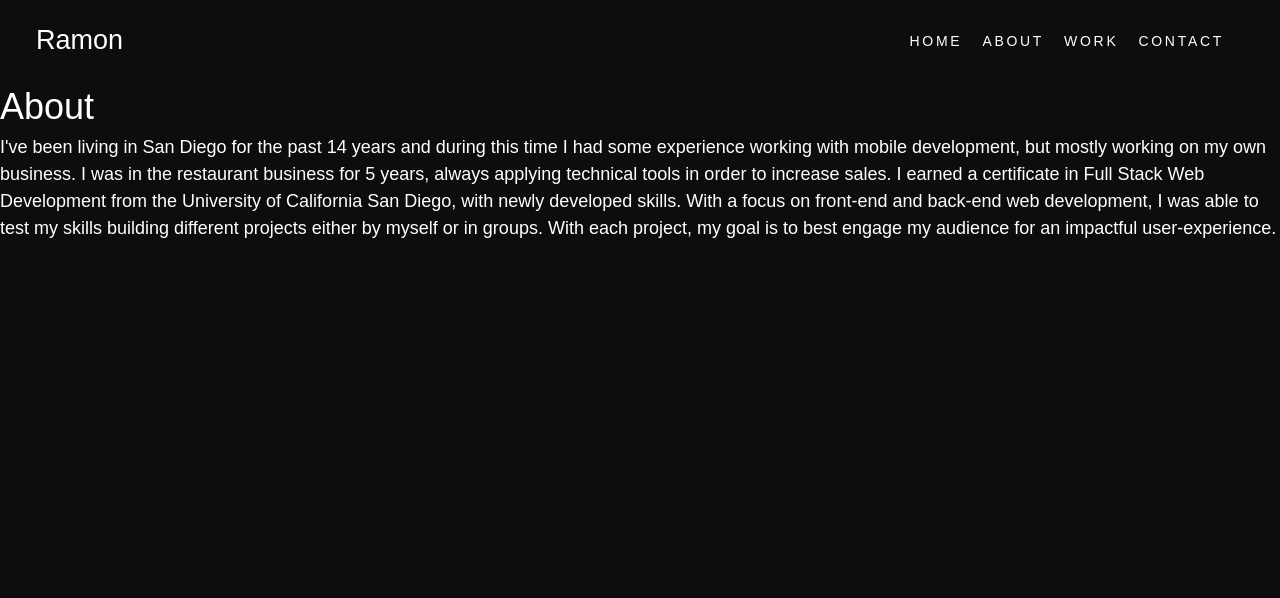
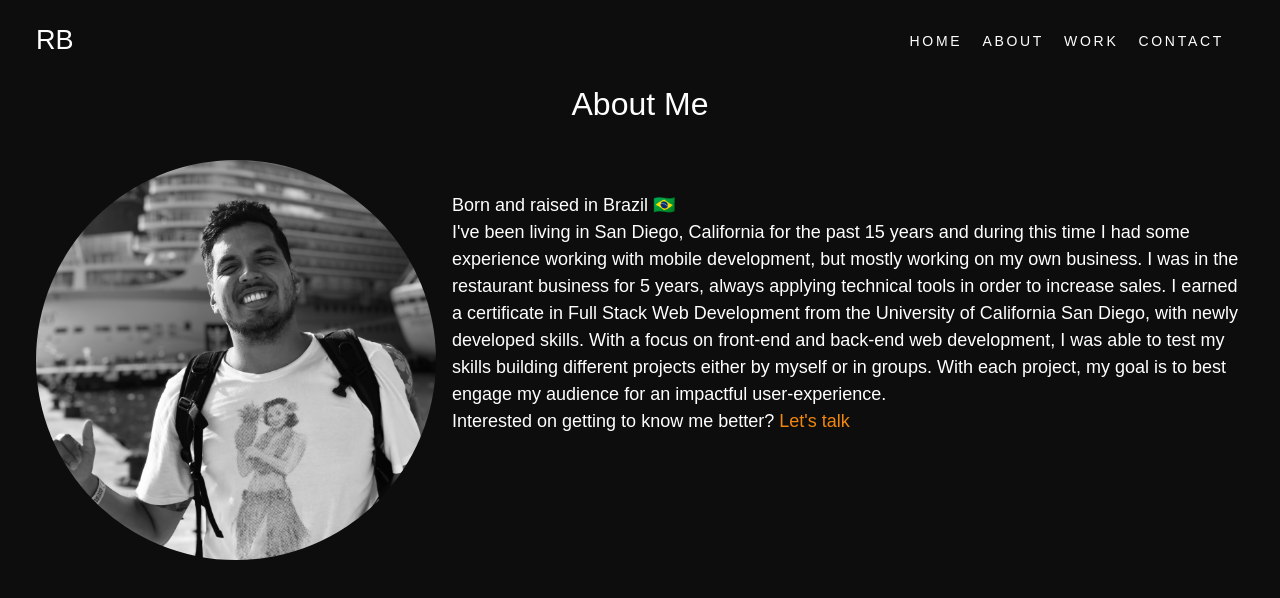
Before and after one commit to ramonpbarros/nextjs-portfolio, a Next.js app: page /about in a window 1280 px wide. Shown: the top 598 px of the page. Built offline with nearby package versions, Linux system fonts and the light colour scheme.

Commit message:
added about content

```diff
--- a/pages/about/about.module.scss
+++ b/pages/about/about.module.scss
@@ -0,0 +1,4 @@
+.link {
+  // color: hsl(var(--clr-orange-neon));
+  font-weight: bold;
+}
--- a/pages/about/index.js
+++ b/pages/about/index.js
@@ -1,4 +1,8 @@
 import Head from 'next/head';
+import Image from 'next/image';
+
+import Link from 'next/link';
+import styles from './about.module.scss'
 
 export default function About() {
   return (
@@ -6,19 +10,31 @@ export default function About() {
       <Head>
         <title>About</title>
       </Head>
-      <h1>About</h1>
-      <p>
-        I&#39;ve been living in San Diego for the past 14 years and during this
-        time I had some experience working with mobile development, but mostly
-        working on my own business. I was in the restaurant business for 5
-        years, always applying technical tools in order to increase sales. I
-        earned a certificate in Full Stack Web Development from the University
-        of California San Diego, with newly developed skills. With a focus on
-        front-end and back-end web development, I was able to test my skills
-        building different projects either by myself or in groups. With each
-        project, my goal is to best engage my audience for an impactful
-        user-experience.
-      </p>
+      <section className="container">
+        <h1 className="title center">About Me</h1>
+        <div className="left mt-2">
+          <Image
+            src="/images/ramon.png"
+            alt="Ramon"
+            width="400rem"
+            height="400rem"
+            className="profile-img"
+          />
+        </div>
+        <p className='mt-4'>
+          Born and raised in Brazil &#127463;&#127479;<br/>I&#39;ve been living in San Diego, California for the past 15 years and during
+          this time I had some experience working with mobile development, but
+          mostly working on my own business. I was in the restaurant business
+          for 5 years, always applying technical tools in order to increase
+          sales. I earned a certificate in Full Stack Web Development from the
+          University of California San Diego, with newly developed skills. With
+          a focus on front-end and back-end web development, I was able to test
+          my skills building different projects either by myself or in groups.
+          With each project, my goal is to best engage my audience for an
+          impactful user-experience.
+        </p>
+        <p>Interested on getting to know me better? <Link href='/contact'>Let&#39;s talk</Link> </p>
+      </section>
     </>
   );
 }
--- a/pages/index.js
+++ b/pages/index.js
@@ -9,7 +9,7 @@ export default function Home() {
         <title>Home</title>
         <meta name="description" value="Ramon's Portfolio" />
       </Head>
-      <section className="section center">
+      <section className="section center centered">
         <p className="title">Hi, I&#39;m Ramon</p>
         <h1>Front End Web Developer</h1>
         <Typewriter
--- a/sections/NavBar/Navbar.component.js
+++ b/sections/NavBar/Navbar.component.js
@@ -29,7 +29,7 @@ export default function Navbar() {
       <div className={styles.navbarContent}>
         <div className={styles.logoContainer}>
           <Link linkTo="/">
-            <h1  className={styles.logo}>Ramon</h1>
+            <h1  className={styles.logo}>RB</h1>
           </Link>
         </div>
 
--- a/styles/reset.css
+++ b/styles/reset.css
@@ -69,6 +69,13 @@ select {
   font: inherit;
 }
 
+a {
+  color: hsl(var(--clr-orange-neon));
+}
+a:hover {
+  color: #FFF;
+}
+
 /* Remove animations for people that have animations turned off */
 @media (prefers-reduced-motion: reduce) {
   *,
--- a/styles/utilities.scss
+++ b/styles/utilities.scss
@@ -111,6 +111,16 @@
   text-align: center;
 }
 
+.left {
+  float: left;
+  margin-right: 1rem;
+}
+
+.profile-img {
+  border: solid transparent;
+  border-radius: 50%;
+}
+
 .numbered-title {
   font-family: var(--ff-serif);
   font-size: var(--fs-500);
@@ -126,6 +136,13 @@
 
 .section {
   padding: 5rem 2rem;
+}
+
+.centered {
+  position: fixed;
+  top: 50%;
+  left: 50%;
+  transform: translate(-50%, -50%);
 }
 
 .title {
@@ -166,3 +183,11 @@ input[type='text']:focus {
     grid-template-columns: 1fr 1fr;
   }
 }
+
+@media (max-width: 565px) {
+  .left {
+    float: left;
+    margin-right: 0;
+    margin-bottom: 2em;
+  }
+}
```
Also changed, not shown: public/images/ramon.png (added).
